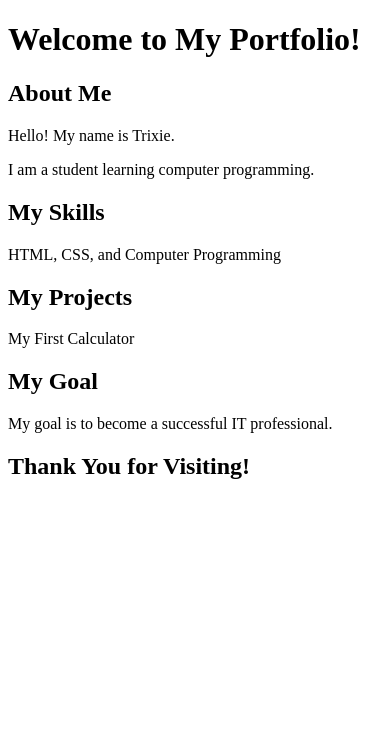
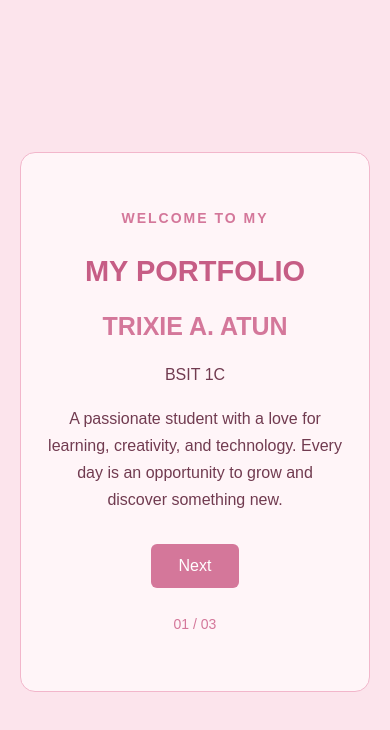
Before and after one commit to atuntrixie5-glitch/atun-trixie.github.io, a plain HTML site: page index.html in a window 390 px wide. Drawn offline with Linux system fonts and the light colour scheme.

Commit message:
index.html

```diff
--- a/index.html
+++ b/index.html
@@ -1,26 +1,245 @@
 <!DOCTYPE html>
 <html>
 <head>
-    <title>Trixie Atun | My Online Portfolio</title>
+    <title>Trixie A. Atun | Portfolio</title>
+    <meta name="viewport" content="width=device-width, initial-scale=1.0">
+
+    <style>
+        * {
+            box-sizing: border-box;
+        }
+
+        body {
+            margin: 0;
+            font-family: Arial, sans-serif;
+            background: #FCE4EC;
+            color: #713B50;
+        }
+
+        .slide {
+            display: none;
+            min-height: 100vh;
+            padding: 30px 20px;
+            justify-content: center;
+            align-items: center;
+            text-align: center;
+        }
+
+        .active {
+            display: flex;
+        }
+
+        .card {
+            width: 100%;
+            max-width: 550px;
+            padding: 40px 25px;
+            background: #FFF5F8;
+            border-radius: 15px;
+            border: 1px solid #F2B6CB;
+        }
+
+        h1 {
+            font-size: 36px;
+            color: #C65D85;
+        }
+
+        h2 {
+            color: #D4779A;
+            font-size: 25px;
+        }
+
+        p {
+            font-size: 18px;
+            line-height: 1.7;
+            color: #713B50;
+        }
+
+        .subtitle {
+            color: #D4779A;
+            font-weight: bold;
+            letter-spacing: 2px;
+            font-size: 14px;
+        }
+
+        .project {
+            background: #FCE4EC;
+            padding: 20px;
+            border-radius: 10px;
+            margin: 20px 0;
+            text-align: left;
+        }
+
+        button {
+            background: #D4779A;
+            color: white;
+            border: none;
+            padding: 13px 28px;
+            border-radius: 6px;
+            margin: 15px 5px 0;
+            font-size: 16px;
+            cursor: pointer;
+        }
+
+        button:hover {
+            background: #B94F77;
+        }
+
+        a {
+            color: #C65D85;
+            font-weight: bold;
+            overflow-wrap: anywhere;
+        }
+
+        .footer {
+            font-size: 14px;
+            color: #D4779A;
+            margin-top: 25px;
+        }
+
+        @media (max-width: 400px) {
+            h1 {
+                font-size: 29px;
+            }
+
+            p {
+                font-size: 16px;
+            }
+        }
+    </style>
 </head>
+
 <body>
 
-    <h1>Welcome to My Portfolio!</h1>
+    <!-- SLIDE 1: HOME -->
 
-    <h2>About Me</h2>
-    <p>Hello! My name is Trixie.</p>
-    <p>I am a student learning computer programming.</p>
+    <section class="slide active">
+        <div class="card">
 
-    <h2>My Skills</h2>
-    <p>HTML, CSS, and Computer Programming</p>
+            <p class="subtitle">WELCOME TO MY</p>
 
-    <h2>My Projects</h2>
-    <p>My First Calculator</p>
+            <h1>MY PORTFOLIO</h1>
 
-    <h2>My Goal</h2>
-    <p>My goal is to become a successful IT professional.</p>
+            <h2>TRIXIE A. ATUN</h2>
 
-    <h2>Thank You for Visiting!</h2>
+            <p>BSIT 1C</p>
+
+            <p>
+                A passionate student with a love
+                for learning, creativity, and technology.
+                Every day is an opportunity to grow
+                and discover something new.
+            </p>
+
+            <button onclick="showSlide(1)">Next</button>
+
+            <p class="footer">01 / 03</p>
+
+        </div>
+    </section>
+
+
+    <!-- SLIDE 2: ABOUT ME -->
+
+    <section class="slide">
+        <div class="card">
+
+            <p class="subtitle">GET TO KNOW ME</p>
+
+            <h1>ABOUT ME</h1>
+
+            <h2>Trixie A. Atun</h2>
+
+            <p>
+                I am a first-year Bachelor of Science
+                in Information Technology student
+                from BSIT 1C.
+            </p>
+
+            <p>
+                I enjoy discovering new things,
+                learning different skills, and
+                exploring the world of technology.
+            </p>
+
+            <p>
+                My goal is to become more confident
+                in programming, improve my abilities,
+                and use my knowledge to create
+                meaningful projects in the future.
+            </p>
+
+            <button onclick="showSlide(0)">Back</button>
+            <button onclick="showSlide(2)">Next</button>
+
+            <p class="footer">02 / 03</p>
+
+        </div>
+    </section>
+
+
+    <!-- SLIDE 3: MY WORK AND CONTACT -->
+
+    <section class="slide">
+        <div class="card">
+
+            <p class="subtitle">MY ACHIEVEMENTS</p>
+
+            <h1>MY WORK</h1>
+
+            <div class="project">
+
+                <h2>Simple Calculator</h2>
+
+                <p>
+                    A basic calculator program
+                    developed using Java.
+                </p>
+
+                <p>
+                    It performs addition,
+                    subtraction, multiplication,
+                    and division. This project
+                    helped me understand basic
+                    programming concepts.
+                </p>
+
+            </div>
+
+            <h2>CONTACT INFORMATION</h2>
+
+            <p>Email Address:</p>
+
+            <p>
+                <a href="mailto:atuntrixie5@gmail.com">
+                    atuntrixie5@gmail.com
+                </a>
+            </p>
+
+            <button onclick="showSlide(1)">Back</button>
+            <button onclick="showSlide(0)">Home</button>
+
+            <p class="footer">03 / 03</p>
+
+        </div>
+    </section>
+
+
+    <!-- NAVIGATION SCRIPT -->
+
+    <script>
+        function showSlide(number) {
+
+            let slides = document.querySelectorAll(".slide");
+
+            slides.forEach(function(slide) {
+                slide.classList.remove("active");
+            });
+
+            slides[number].classList.add("active");
+
+            window.scrollTo(0, 0);
+        }
+    </script>
 
 </body>
 </html>
```
